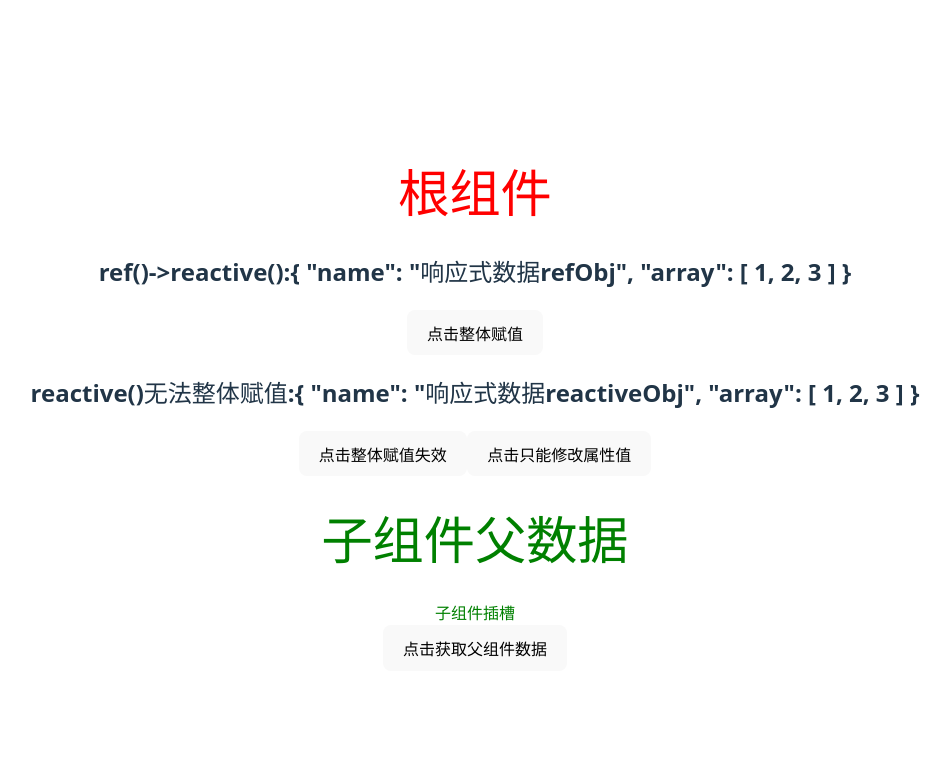
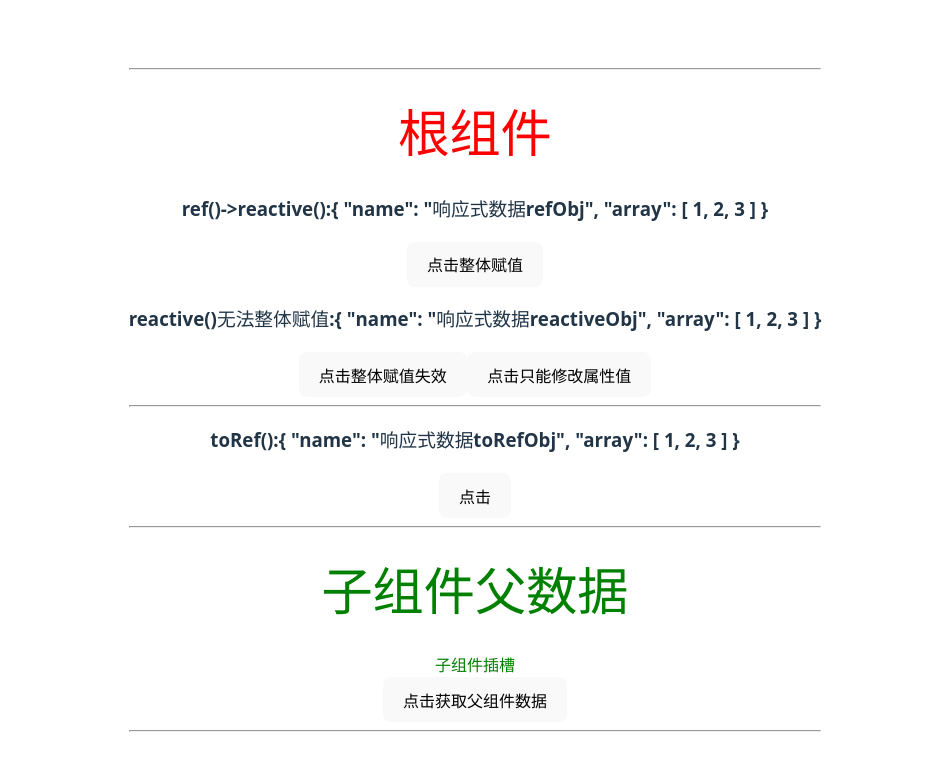
Before and after one commit to 0x01-0x00/vue3_study, a Vue app: page / in a window 1280 px wide. Shown: the top 770 px of the page, without its empty margins (165-1116 px from the left). Built offline with nearby package versions, Linux system fonts and the light colour scheme.

Commit message:
feat(App): 添加 toRef 示例并优化页面结构
- 在 App.vue 中添加 toRef 示例，展示其使用方法
- 优化页面结构，增加分隔线和调整标题层级
- 引入 MyChild 组件，演示子组件插槽使用

```diff
--- a/src/App.vue
+++ b/src/App.vue
@@ -1,24 +1,31 @@
 <template>
+  <hr/>
   <h1 class="rootClass">根组件</h1>
-  <h2>ref()->reactive():{{ refObj }}</h2>
+  <h3>ref()->reactive():{{ refObj }}</h3>
   <button @click="changeRefObj">点击整体赋值</button>
-  <h2>reactive()无法整体赋值:{{ reactiveObj }}</h2>
+  <h3>reactive()无法整体赋值:{{ reactiveObj }}</h3>
   <button @click="changeReactiveObj">点击整体赋值失效</button>
   <button @click="changeReactiveValue">点击只能修改属性值</button>
+  <hr/>
+  <h3>toRef():{{ toRefObj }}</h3>
+  <button @click="changeToRefValue">点击</button>
 
+  <hr/>
   <MyChild fatherData="父数据">
     <template v-slot:childSlot1>
       <div>子组件插槽</div>
     </template>
   </MyChild>
+  <hr/>
 </template>
 
 <script>
   import MyChild from "./pages/MyChild.vue";
-  import {reactive, ref} from "vue";
+  import {reactive, ref, toRef} from "vue";
 
   export default {
     setup() {
+
       let refObj = ref({name: "响应式数据refObj", array: [1, 2, 3]})
       let reactiveObj = reactive({name: "响应式数据reactiveObj", array: [1, 2, 3]})
 
@@ -48,12 +55,28 @@
         console.log(reactiveObj)
       }
 
+
+      let toRefObj = reactive({name: "响应式数据toRefObj", array: [1, 2, 3]})
+      let toRefObj_name = toRef(toRefObj, "name")
+
+      function changeToRefValue() {
+        console.log(toRefObj_name)
+        if (toRefObj.name === "响应式数据toRefObj") {
+          toRefObj_name.value = "响应式数据toRefObj->Change"
+        } else {
+          toRefObj_name.value = "响应式数据toRefObj"
+        }
+        console.log(toRefObj_name)
+      }
+
       return {
         refObj,
         reactiveObj,
+        toRefObj,
         changeRefObj,
         changeReactiveObj,
-        changeReactiveValue
+        changeReactiveValue,
+        changeToRefValue
       }
     },
     components: {
```
